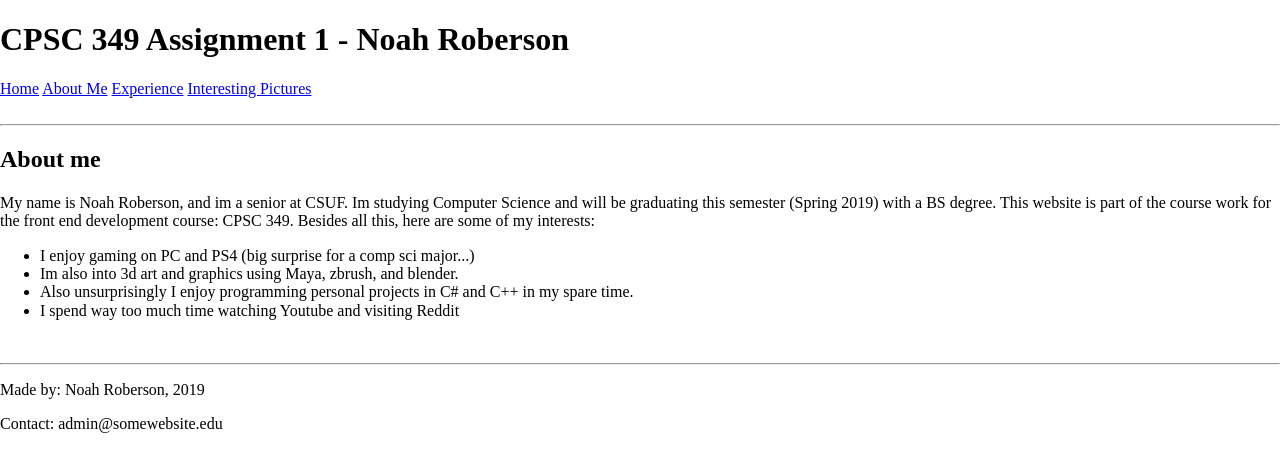
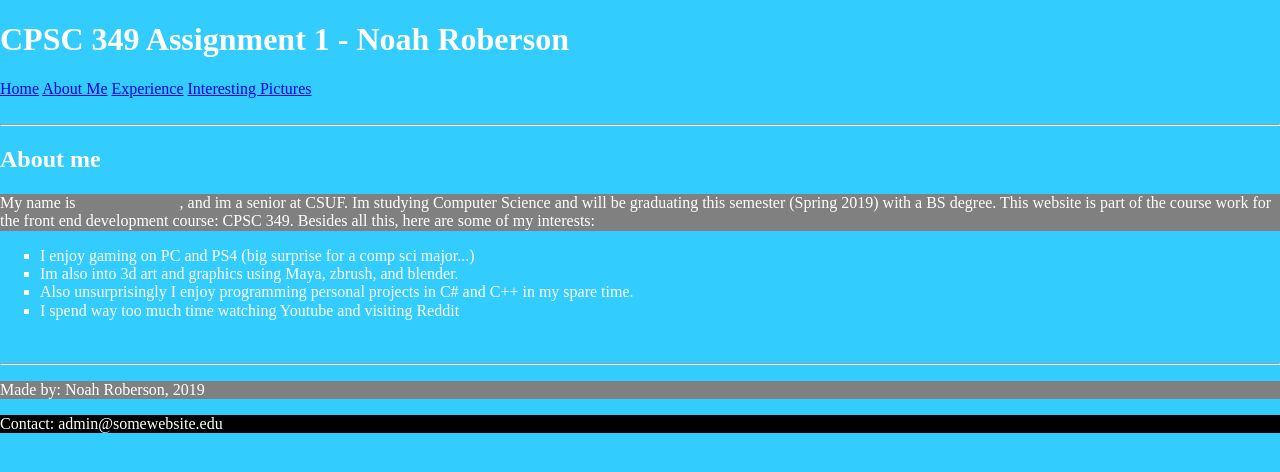
Before and after one commit to ncroberson/ncroberson.github.io, a plain HTML site: page aboutme.html in a window 1280 px wide. Drawn offline with Linux system fonts and the light colour scheme.

Commit message:
added various styles to style.css

```diff
--- a/aboutme.html
+++ b/aboutme.html
@@ -20,7 +20,7 @@
     <main>
       <section>
         <h2>About me</h2>
-        <p>My name is Noah Roberson, and im a senior at CSUF. Im studying Computer Science and will be
+        <p>My name is <span class="name">Noah Roberson</span>, and im a senior at CSUF. Im studying Computer Science and will be
           graduating this semester (Spring 2019) with a BS degree. This website is part of the course work
           for the front end development course: CPSC 349. Besides all this, here are some of my interests:
           <ul>
--- a/style.css
+++ b/style.css
@@ -0,0 +1,21 @@
+
+
+body
+{
+  background-color: rgb(51, 204, 255);
+  font: arial, sans-serif;
+  color: white;
+
+}
+
+p:nth-of-type(even){ background-color: black;}
+p:nth-of-type(odd){ background-color: grey;}
+
+ol { list-style-type: lower-alpha;}
+ul { list-style-type: square;}
+
+.name
+{
+  font: times, serif;
+  color: grey;
+}
```
Also changed, not shown: experience.html (+2 -2 lines).
